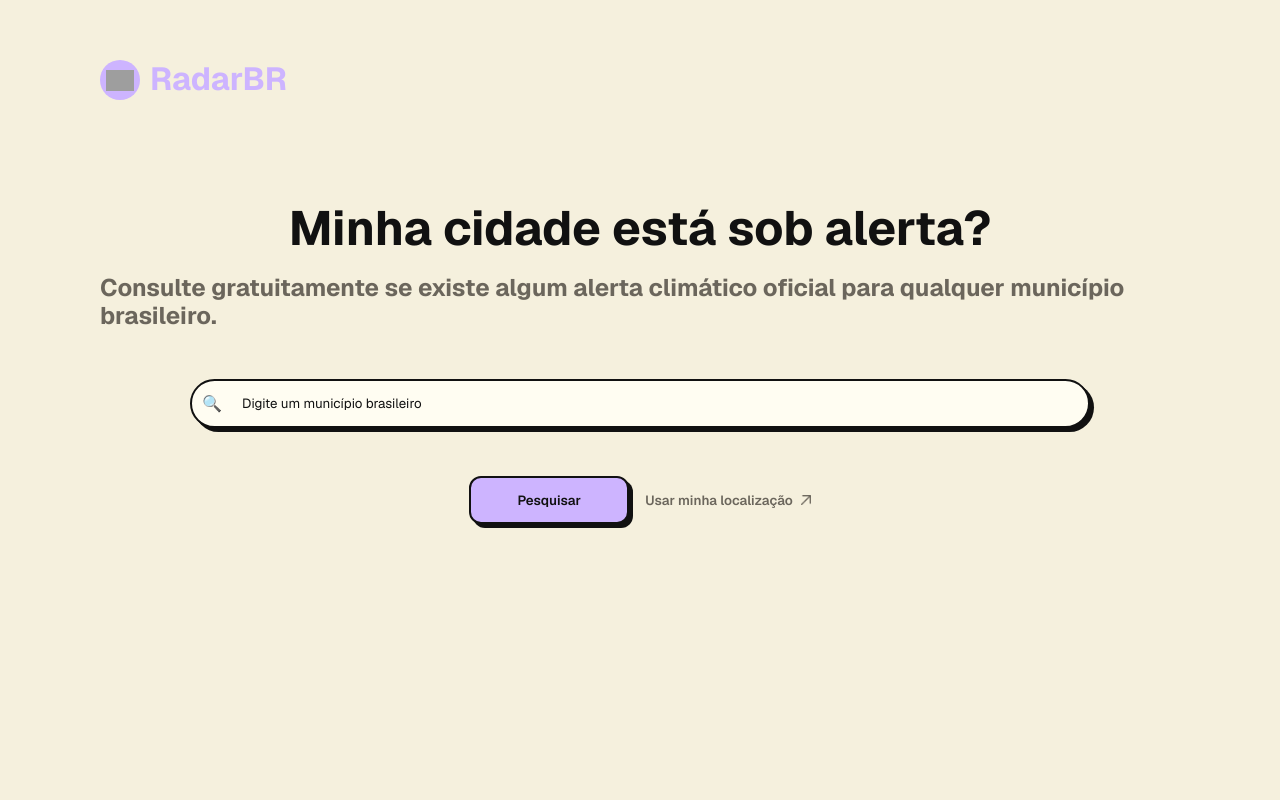
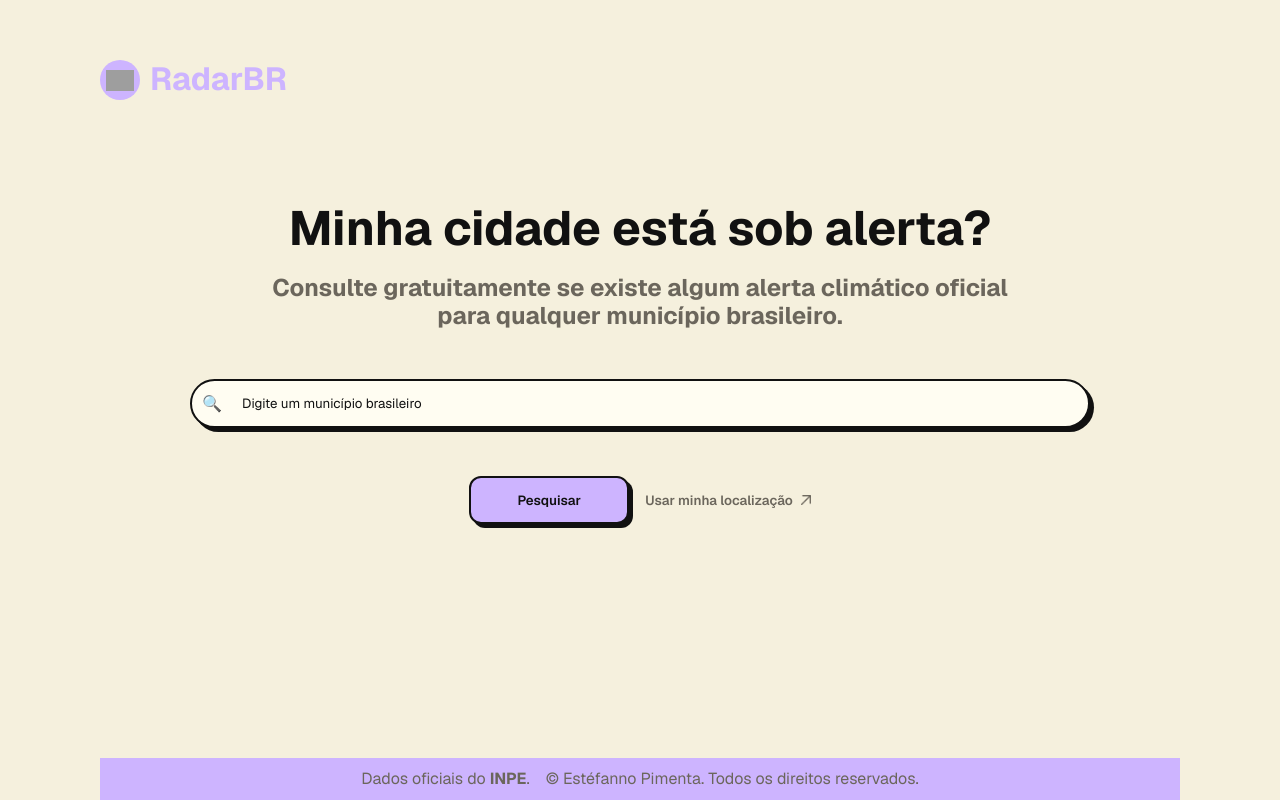
Before and after one commit to estefpimenta/radarbr, a React (Vite) app: page / in a window 1280 px wide. Built offline with nearby package versions, Linux system fonts and the light colour scheme; grey boxes are pictures that could not be loaded.

Commit message:
add footer

```diff
--- a/src/components/Footer/Footer.css
+++ b/src/components/Footer/Footer.css
@@ -0,0 +1,17 @@
+
+.footer-container {
+    display: flex;
+    gap: var(--space-4);
+    width: 100%;
+    justify-content: center;
+    align-items: center;
+    background-color: var(--color-brand);
+    color: var(--color-text-secondary);
+    margin-top: auto;
+    padding: var(--space-2) 0;
+}
+
+
+.footer-INPE {
+    font-weight: var(--fw-bold);
+}
--- a/src/components/Footer/Footer.jsx
+++ b/src/components/Footer/Footer.jsx
@@ -1,10 +1,12 @@
-
+import './Footer.css'
 
 function Footer() {
 
     return(
-        <>
-        </>
+        <div className="footer-container">
+            <p className="footer-text">Dados oficiais do <span className='footer-INPE'>INPE</span>.</p>
+            <p className="footer-text">&copy; Estéfanno Pimenta. Todos os direitos reservados.</p>
+        </div>
     )
 }
 
--- a/src/pages/Home/Home.css
+++ b/src/pages/Home/Home.css
@@ -3,8 +3,8 @@
     display: flex;
     flex-direction: column;
     min-height: 100vh;
+    padding: 60px 100px 0;
 
-    padding: 60px 100px;
 }
 
 .home__main {
--- a/src/pages/Home/Home.jsx
+++ b/src/pages/Home/Home.jsx
@@ -16,7 +16,8 @@ function Home() {
 
             <main className="home__main">
                 <h1 className="home__main-title">Minha cidade está sob alerta?</h1>
-                <h3 className="home__main-subtitle">Consulte gratuitamente se existe algum alerta climático oficial para qualquer município brasileiro.</h3>
+                <h3 className="home__main-subtitle">Consulte gratuitamente se existe algum alerta climático oficial</h3>
+                <h3 className="home__main-subtitle">para qualquer município brasileiro.</h3>
 
                 <div className="searchBar-container">
                     <SearchBar />
@@ -33,6 +34,7 @@ function Home() {
 
         </div>
 
+
     )
 }
 
```
